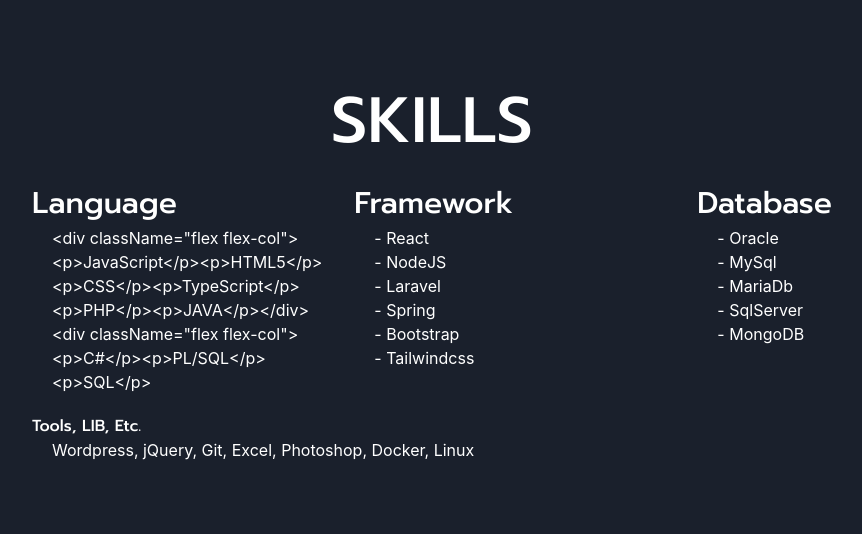
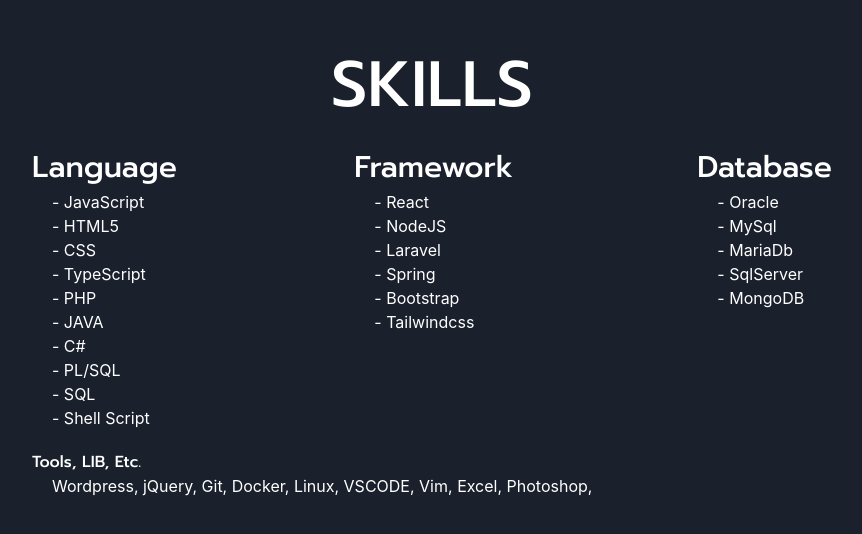
Before and after one commit to monoongs/AongResume2, a React (Create React App) app: page / in a window 1280 px wide. Shown: the part 1352-1886 px from the top of the page, without its empty margins (208-1070 px from the left). Built offline with nearby package versions, Linux system fonts and the light colour scheme.

Commit message:
updated skills

```diff
--- a/src/components/AboutMe.js
+++ b/src/components/AboutMe.js
@@ -25,13 +25,13 @@
               lg:max-w-screen-xl
             ">
             <div className="wrap flex flex-row items-center ">
-              <div className="flex text-center justify-center w-2.5r md:w-64 ">
+              <div className="flex text-center justify-center w-2.5r md:w-12r ">
                 <p className="text-white text-base md:text-3r lg:text-6.5r">{'<'}</p>
               </div>
               <div className="flex w-15r md:w-25r justify-center">
                 <p className="text-white text-sm md:text-base lg:text-lg ">Hello ! I'm {fname} {lname} {age} year-old, I am a Programmer working on creating a website sometime I make frontend sometime I make backend and sometime I making full of the website</p>
               </div>
-              <div className="flex text-center justify-center w-2.5r md:w-64">
+              <div className="flex text-center justify-center w-2.5r md:w-12r">
                 <p className="text-white text-base md:text-3r lg:text-6.5r">{'/>'}</p>
               </div>
             </div>
--- a/src/components/Skills.js
+++ b/src/components/Skills.js
@@ -11,45 +11,32 @@
     console.log(this.props)
   }
 
-  showLanguage() {
-    let language = ''
-    let length = this.props.Skills.Language.length
-
-    console.log(length)
-
-    for(let i=0; i<length; i++) {
-      if(i==0 || i==6) {
-        language += '<div className="flex flex-col">'
-      }
-      language += '<p>' + this.props.Skills.Language[i] + '</p>'
-      if(i==5 || i==length) {
-        language += '</div>'
-      }
+  showData(param) {
+    if(param == 'Database') {
+      return this.props.Skills.Database.map( value => (
+        <p>- { value }</p>
+      ))
     }
-
-    // <div className="flex flex-col"> ทำ 0 1
-    //   <p>- JavaScript</p>
-    //   <p>- HTML5</p>
-    //   <p>- CSS</p>
-    // </div>
-    // <div className="flex flex-col">
-    //   <p>- SQL</p>
-    //   <p>- PLSQl</p>
-    // </div>
-
-    return language
-  }
-
-  showFrameWork() {
-    return this.props.Skills.Framework.map( (framework) => (
-      <p>- {framework}</p>
-    ))
-  }
-
-  showDB() {
-    return this.props.Skills.Database.map( db => (
-      <p>- {db}</p>
-    ))
+    if(param == 'Framework') {
+      return this.props.Skills.Framework.map( (value) => (
+        <p>- { value }</p>
+      ))
+    }
+    if(param == 'Primary') {
+      return this.props.Skills.Language.Primary.map( (value) => (
+        <p>- { value }</p>
+      ))
+    }
+    if(param == 'Secondary') {
+      return this.props.Skills.Language.Secondary.map( (value) => (
+        <p>- { value }</p>
+      ))
+    }
+    if(param == 'ETC') {
+      return this.props.Skills.ETC.map( (value) => (
+        value + ', '
+      ))
+    }
   }
 
   render() {
@@ -61,7 +48,7 @@
 
         ">
         <div className="flex flex-col max-w-xs mx-auto w-20r px-6
-          md:w-32r md:max-w-2xl md:px-12
+          md:w-40r md:max-w-2xl md:px-12
           lg:w-56r lg:max-w-60r
 
         ">
@@ -75,16 +62,12 @@
               <div className="flex flex-row justify-between text-white mx-3
                 md:mx-5 md:flex-col
               ">
-                { this.showLanguage() }
-                {/* <div className="flex flex-col">
-                  <p>- JavaScript</p>
-                  <p>- HTML5</p>
-                  <p>- CSS</p>
+                <div className="flex flex-col">
+                  { this.showData('Primary') }
                 </div>
                 <div className="flex flex-col">
-                  <p>- SQL</p>
-                  <p>- PLSQl</p>
-                </div> */}
+                  { this.showData('Secondary') }
+                </div>
               </div>
             </div>
 
@@ -93,7 +76,7 @@
                 <h2 className="text-white text-left lg:text-1.875r">Framework</h2>
                 <div className="flex flex-row justify-start text-white mx-3 md:mx-5">
                   <div className="flex flex-col">
-                  { this.showFrameWork() }
+                    { this.showData('Framework') }
                   </div>
                 </div>
               </div>
@@ -102,7 +85,7 @@
                 <h2 className="text-white text-left lg:text-1.875r">Database</h2>
                 <div className="flex flex-row justify-start text-white mx-3 md:mx-5">
                   <div className="flex flex-col">
-                    { this.showDB()}
+                    { this.showData('Database') }
                   </div>
                 </div>
               </div>
@@ -112,7 +95,7 @@
             <h2 className="text-white text-left">Tools, LIB, Etc.</h2>
             <div className="flex flex-row justify-start text-white mx-3 md:mx-5">
               <div className="flex flex-col">
-                <p>Wordpress, jQuery, Git, Excel, Photoshop, Docker, Linux</p>
+                <p>{ this.showData('ETC') }</p>
               </div>
             </div>
           </div>
--- a/src/data/data.json
+++ b/src/data/data.json
@@ -5,17 +5,22 @@
     "age": 25
   },
   "Skills": {
-    "Language": [
+    "Language": {
+      "Primary" : [
         "JavaScript",
         "HTML5",
         "CSS",
         "TypeScript",
-      "PHP",
+        "PHP"
+      ],
+      "Secondary" :[
         "JAVA",
         "C#",
         "PL/SQL",
-      "SQL"
-    ],
+        "SQL",
+        "Shell Script"
+      ]
+    },
     "Framework": [
       "React",
       "NodeJS",
@@ -31,9 +36,17 @@
       "SqlServer",
       "MongoDB"
     ],
-    "ETC": {
-
-    }
+    "ETC": [
+      "Wordpress",
+      "jQuery",
+      "Git",
+      "Docker",
+      "Linux",
+      "VSCODE",
+      "Vim",
+      "Excel",
+      "Photoshop"
+    ]
   },
   "Projects": {
     "Project A": {
--- a/tailwind.config.js
+++ b/tailwind.config.js
@@ -457,10 +457,12 @@
       '10/12': '83.333333%',
       '11/12': '91.666667%',
       '2.5r': '2.5rem',
+      '12r': '12rem',
       '15r': '15rem',
       '20r': '20rem',
       '25r': '25rem',
       '32r': '32rem',
+      '40r': '40rem',
       '56r': '56rem',
       '60r': '60rem',
       '70r': '70rem',
```
Also changed, not shown: src/styles/tailwind/main.css. Lines whose indentation alone changed are shown as unchanged.
